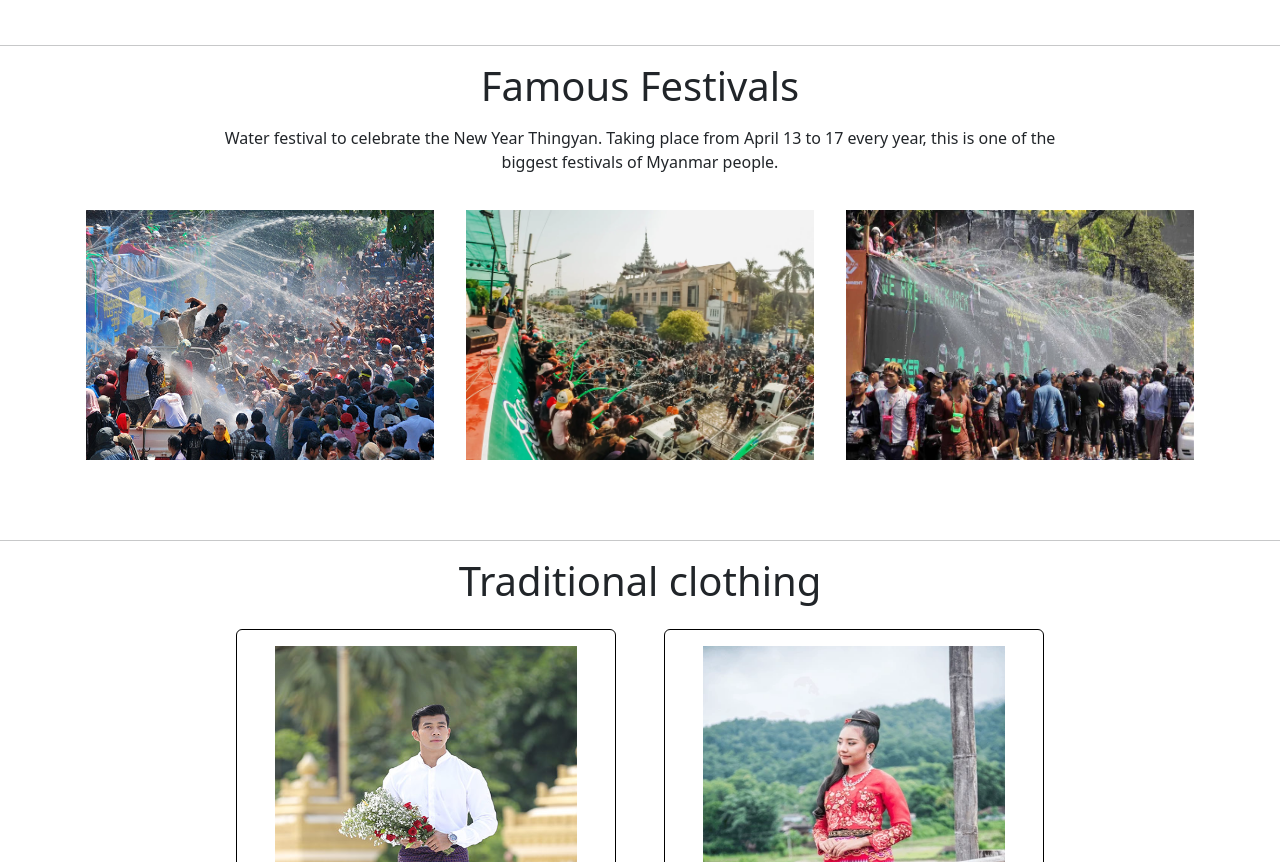
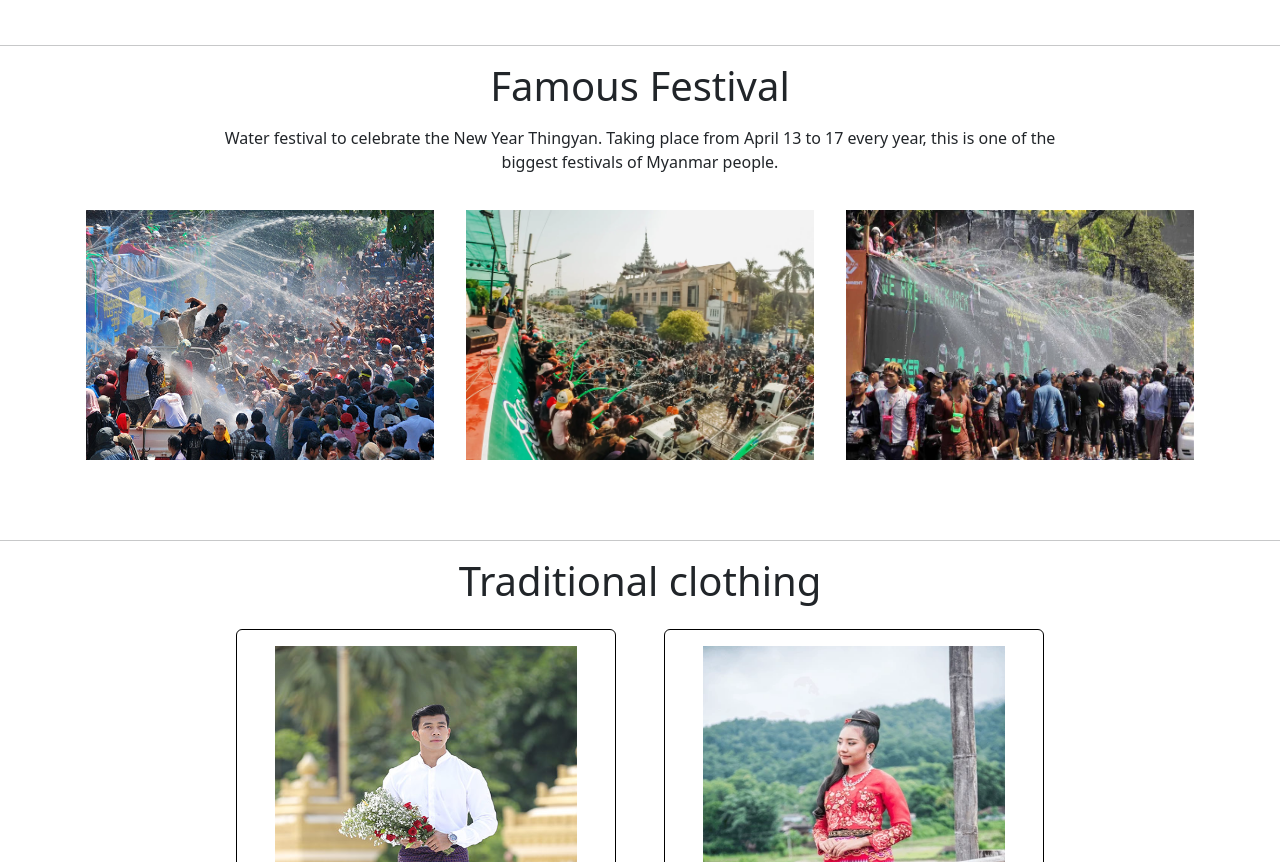
Before and after one commit to saiBhone33/Union, a plain HTML site: page myanmar.html in a window 1280 px wide. Shown: the part 2476-3338 px from the top of the page. Drawn offline with nearby package versions, Linux system fonts and the light colour scheme.

Commit message:
Update myanmar.html

```diff
--- a/myanmar.html
+++ b/myanmar.html
@@ -158,7 +158,7 @@
     </div> <hr>
     <!-- Festivals -->
     <div class="container mt-3 mb-5">
-        <h1 class="text-center">Famous Festivals</h1>
+        <h1 class="text-center">Famous Festival</h1>
         <div class="row justify-content-center mt-3 mb-1">
             <div class="col-md-9 col-sm-11 text-center rounded">
                 <p>Water festival to celebrate the New Year Thingyan. Taking place from April 13 to 17 every year, this is one of the biggest festivals of Myanmar people.</p>
```
